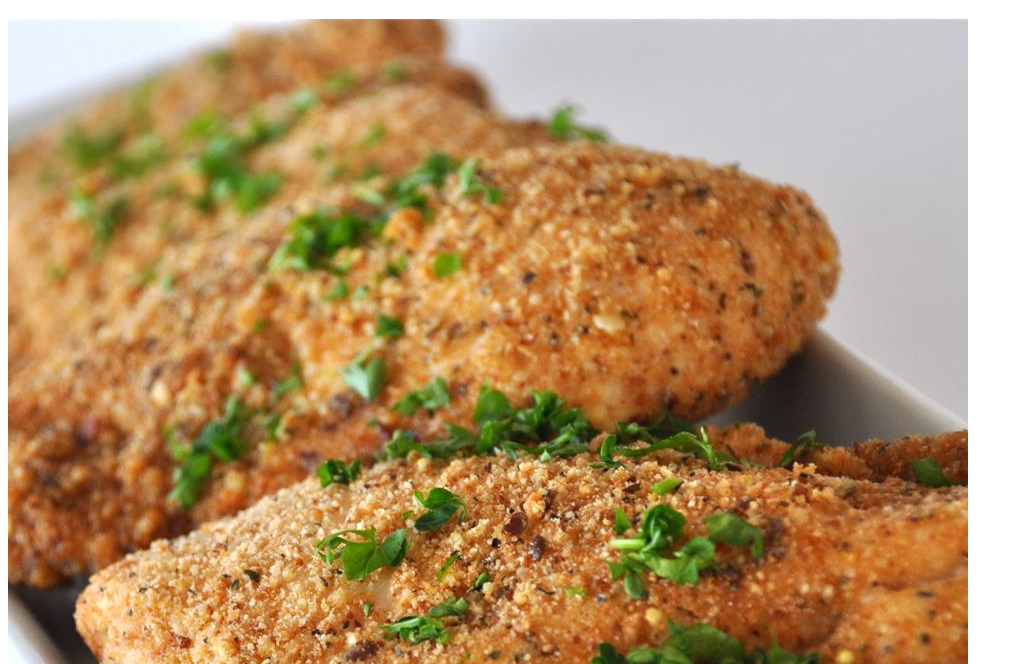
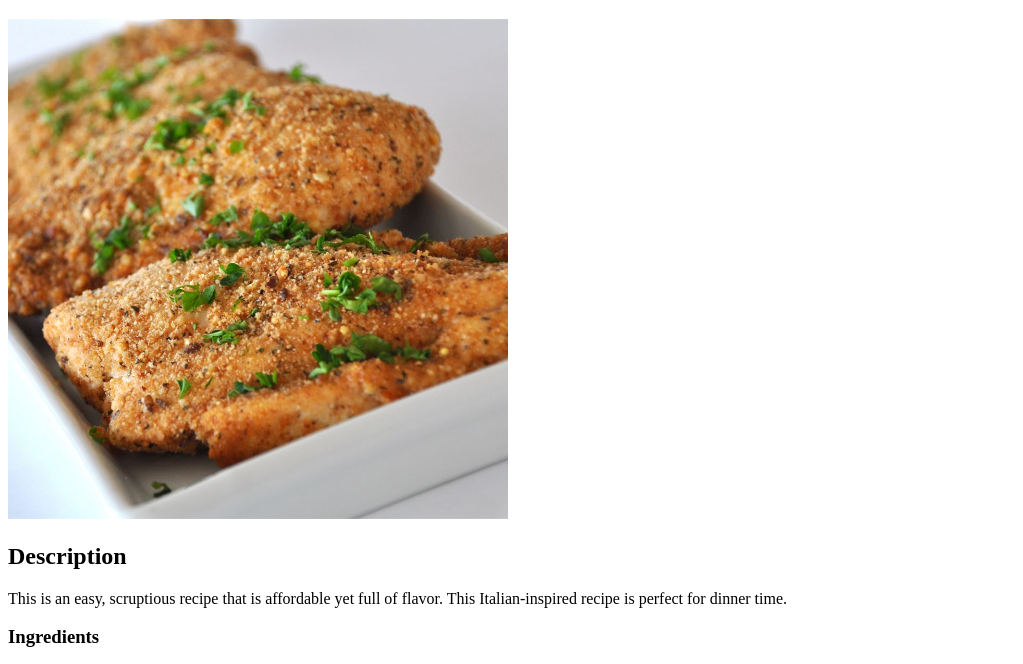
Before and after one commit to autosonic7/odin-recipes, a plain HTML site: page recipes/garlic_parmesan_chicken.html in a window 1280 px wide. Shown: the part 61-725 px from the top of the page, without its empty margins (0-1023 px from the left). Drawn offline with Linux system fonts and the light colour scheme.

Commit message:
Finished product

```diff
--- a/recipes/garlic_parmesan_chicken.html
+++ b/recipes/garlic_parmesan_chicken.html
@@ -6,7 +6,10 @@
 </head>
 <body>
 <h1>Baked Garlic Parmesan Chicken</h1>
-<img src="../images/GarlicCH.jpeg" alt="A scruptious piece of baked garlic chicken.">
+<img src="../images/GarlicCH.jpeg"
+    width="500"
+    height="500"
+    alt="A scruptious piece of baked garlic chicken.">
 <h2>Description</h2>
 <p> This is an easy, scruptious recipe that is
      affordable yet full of flavor. This
```
Also changed, not shown: index.html (+3 -2 lines), recipes/galbi_korean_short_ribs.html (+4 -1 lines), images/CrabChilli.jpeg (added).
